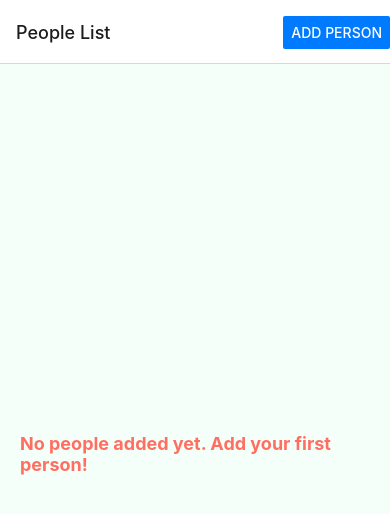
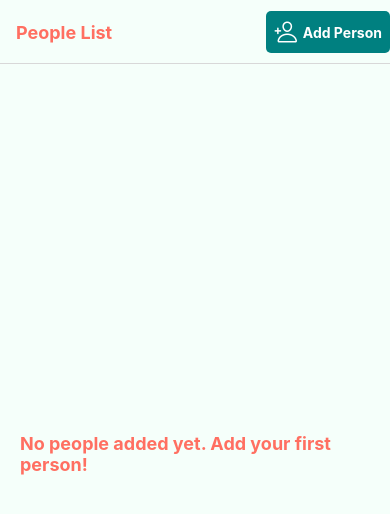
Before and after one commit to buen0024/giftr-native-app, a React Native app: screen / in a window 390 px wide. Shown: the top 514 px of the page. Built offline with nearby package versions, Linux system fonts and the light colour scheme.

Commit message:
Add Splash Screen, Nav to People Screen style, Nav to AddPerson, AddIdea, and styles

```diff
--- a/App.js
+++ b/App.js
@@ -1,33 +1,59 @@
-import { useState } from "react";
 import { NavigationContainer } from "@react-navigation/native";
 import { createNativeStackNavigator } from "@react-navigation/native-stack";
 import { GestureHandlerRootView } from 'react-native-gesture-handler';
-import { StyleSheet, Button } from 'react-native';
-import PeopleScreen from './pages/PeopleScreen'
+import { StyleSheet, TouchableOpacity, Text } from 'react-native';
+import PeopleScreen from './pages/PeopleScreen';
 import AddPersonScreen from "./pages/AddPersonScreen";
-import IdeaScreen from './pages/IdeaScreen'
-// import AddIdeaScreen from './pages/AddIdeaScreen'
+import IdeaScreen from './pages/IdeaScreen';
+import AddIdeaScreen from './pages/AddIdeaScreen';
 import { PeopleProvider } from "./context/PeopleContext";
+import Icon from 'react-native-vector-icons/Ionicons';
+import * as SplashScreen from 'expo-splash-screen';
+import React, { useEffect } from 'react';
 
 const Stack = createNativeStackNavigator();
 
+SplashScreen.preventAutoHideAsync();
+
 export default function App() {
+  useEffect(() => {
+    const timer = setTimeout(async () => {
+      await SplashScreen.hideAsync();
+    }, 1000);
+
+    return () => clearTimeout(timer);
+  }, []);
+
   return (
     <GestureHandlerRootView style={{ flex: 1 }}>
       <PeopleProvider>
         <NavigationContainer>
-        <Stack.Navigator initialRouteName="People">
+          <Stack.Navigator
+            initialRouteName="People"
+            screenOptions={{
+              headerStyle: {
+                backgroundColor: '#F5FFFA',
+              },
+              headerTitleStyle: {
+                color: '#FF6F61',
+                fontWeight: 'bold',
+              },
+              headerTintColor: '#008080',
+            }}
+          >
             <Stack.Screen
               name="People"
               component={PeopleScreen}
               options={({ navigation }) => ({
                 title: 'People List',
                 headerRight: () => (
-                <Button
+                  <TouchableOpacity
                     onPress={() => navigation.navigate('AddPerson')}
-                  title="Add Person"
-                  color="#007bff"
-                />
+                    style={styles.headerButton}
+                  >
+                    <Icon name="person-add-outline" size={24} color="#fff" />
+                    <Text style={styles.headerButtonText}>Add Person</Text>
+                  </TouchableOpacity>
                 ),
               })}
             />
@@ -39,7 +65,23 @@ export default function App() {
             <Stack.Screen
               name="Idea"
               component={IdeaScreen}
-            options={{ title: 'Idea Screen' }}
+              options={({ navigation, route }) => ({
+                title: 'Idea Screen',
+                headerRight: () => (
+                  <TouchableOpacity
+                    onPress={() => navigation.navigate('AddIdea', { personId: route.params.id })}
+                    style={styles.headerButton}
+                  >
+                    <Icon name="bulb-outline" size={24} color="#fff" />
+                    <Text style={styles.headerButtonText}>Add Idea</Text>
+                  </TouchableOpacity>
+                ),
+              })}
+            />
+            <Stack.Screen
+              name="AddIdea"
+              component={AddIdeaScreen}
+              options={{ title: 'Add Idea' }}
             />
           </Stack.Navigator>
         </NavigationContainer>
@@ -49,6 +91,18 @@ export default function App() {
 }
 
 const styles = StyleSheet.create({
+  headerButton: {
+    flexDirection: 'row',
+    alignItems: 'center',
+    backgroundColor: '#008080',
+    padding: 8,
+    borderRadius: 5,
+  },
+  headerButtonText: {
+    color: '#fff',
+    fontWeight: 'bold',
+    marginLeft: 5,
+  },
   container: {
     flex: 1,
     backgroundColor: '#fff',
@@ -56,7 +110,3 @@ const styles = StyleSheet.create({
     justifyContent: 'center',
   },
 });
-
-{/* <Stack.Screen name="Idea" component={IdeaScreen} />
-        <Stack.Screen name="AddPerson" component={AddPersonScreen} />
-        <Stack.Screen name="AddIdea" component={AddIdeacreen} /> */}
```
Lines whose indentation alone changed are shown as unchanged.
